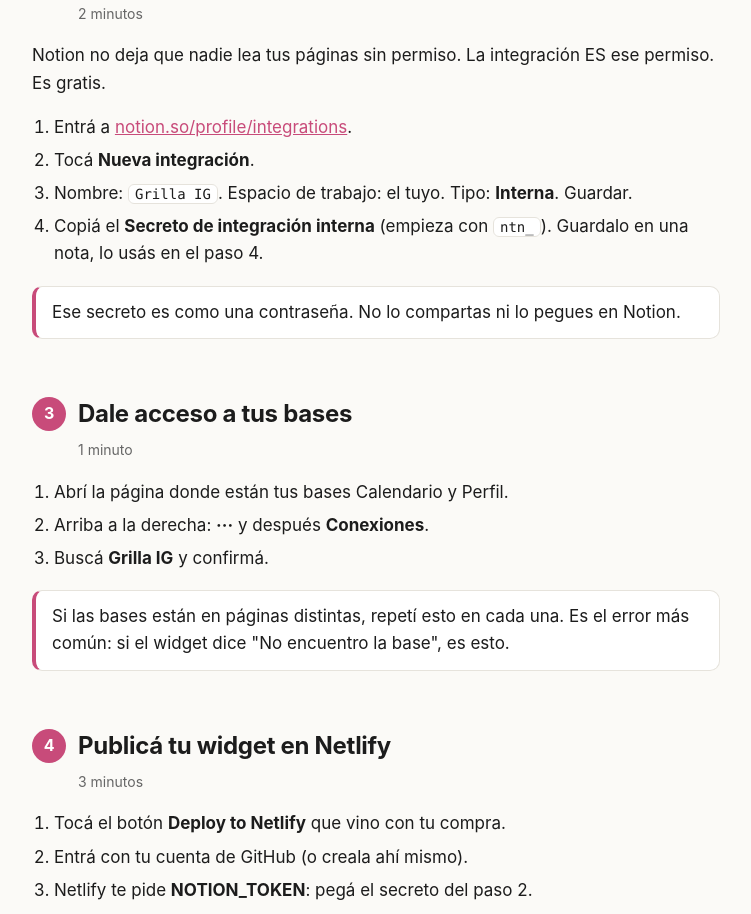
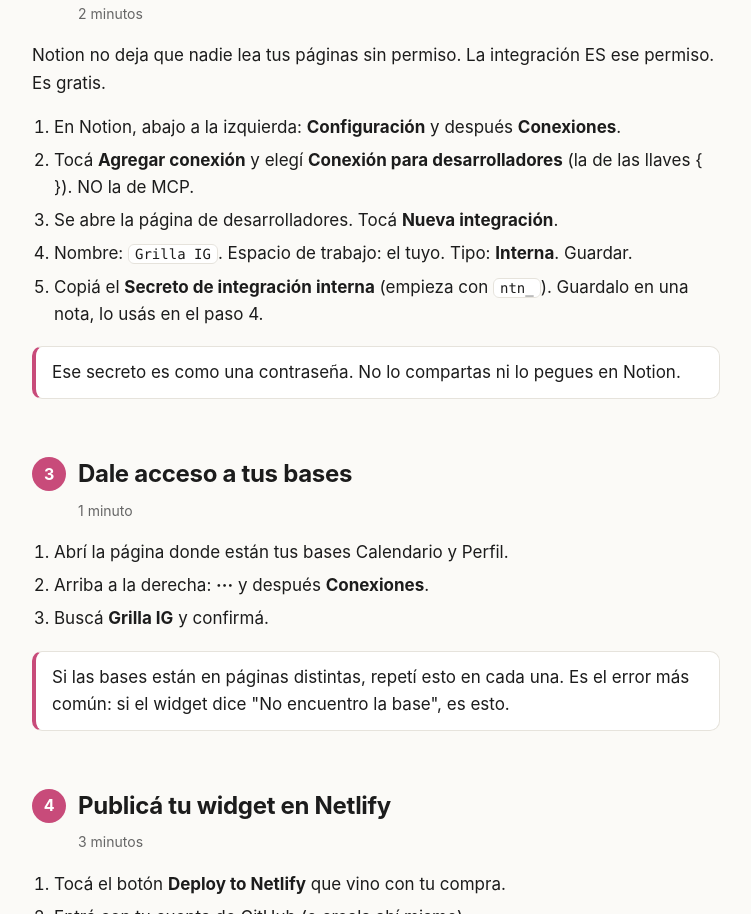
Before and after one commit to borgesm26-blip/grilla-ig-notion-64c11, a plain HTML site: page guia/guia.html in a window 1280 px wide. Shown: the part 1699-2613 px from the top of the page, without its empty margins (264-1015 px from the left). Drawn offline with Linux system fonts and the light colour scheme.

Commit message:
Guía: nuevo menú de Notion para crear la integración
Co-Authored-By: Claude Opus 5.5 <noreply@anthropic.com>
Claude-Session: https://claude.ai/code/session_01KG9SbcxZyPwd6gLFa7rZUt

```diff
--- a/guia/guia.html
+++ b/guia/guia.html
@@ -64,8 +64,9 @@
   <p class="tiempo">2 minutos</p>
   <p>Notion no deja que nadie lea tus páginas sin permiso. La integración ES ese permiso. Es gratis.</p>
   <ol>
-    <li>Entrá a <a href="https://www.notion.so/profile/integrations" target="_blank">notion.so/profile/integrations</a>.</li>
-    <li>Tocá <b>Nueva integración</b>.</li>
+    <li>En Notion, abajo a la izquierda: <b>Configuración</b> y después <b>Conexiones</b>.</li>
+    <li>Tocá <b>Agregar conexión</b> y elegí <b>Conexión para desarrolladores</b> (la de las llaves { }). NO la de MCP.</li>
+    <li>Se abre la página de desarrolladores. Tocá <b>Nueva integración</b>.</li>
     <li>Nombre: <span class="k">Grilla IG</span>. Espacio de trabajo: el tuyo. Tipo: <b>Interna</b>. Guardar.</li>
     <li>Copiá el <b>Secreto de integración interna</b> (empieza con <code>ntn_</code>). Guardalo en una nota, lo usás en el paso 4.</li>
   </ol>
```
Also changed, not shown: 1 other file.
